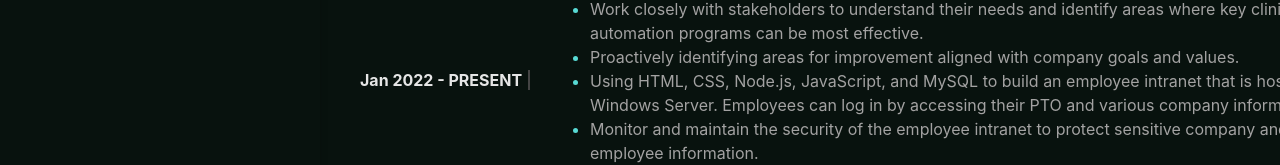
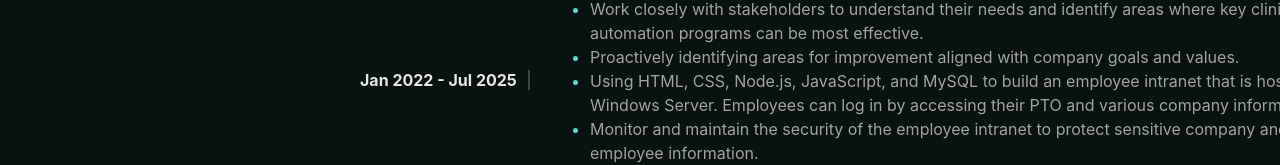
Before and after one commit to HerndonE/Portfolio-Website, a React (Create React App) app: page /#/ in a window 1280 px wide. Shown: the part 580-745 px from the top of the page. Built offline with nearby package versions, Linux system fonts and the light colour scheme.

Commit message:
[update] job timeline

```diff
--- a/src/App.js
+++ b/src/App.js
@@ -71,7 +71,7 @@ const Home = () => (
         <div id="experience" className="section">
           <p className="custom-paragraph">
             <div class="experience-entry">
-              <div class="experience-start-year">Jan 2022 - PRESENT</div>
+              <div class="experience-start-year">Jan 2022 - Jul 2025</div>
               <div class="experience-description">
                 <a
                   href="https://mightyoakmedical.com/"
```
